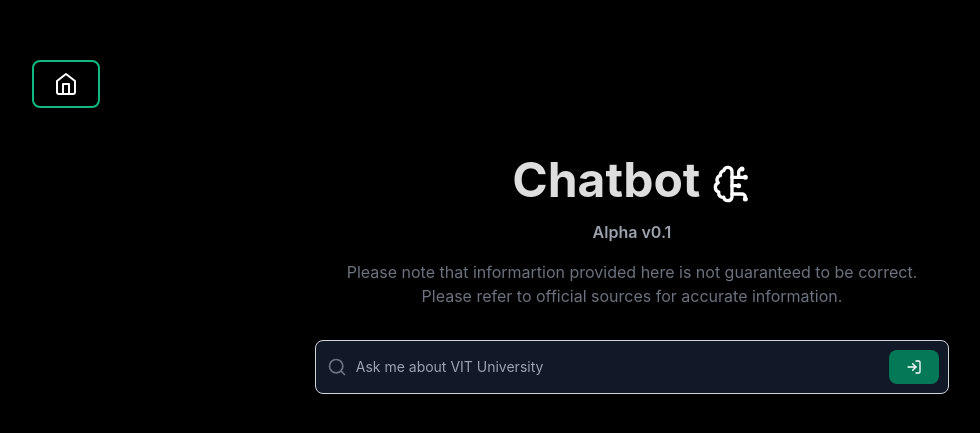
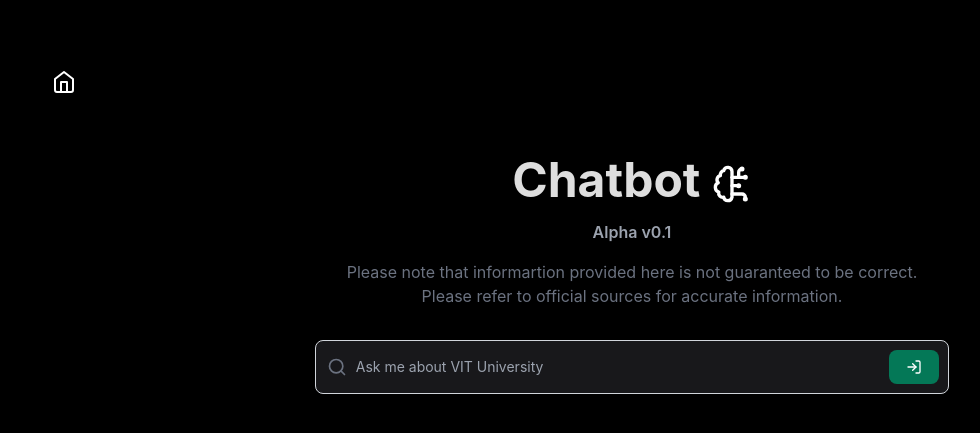
Before and after one commit to jha-adrs/chatbot_QA_frontend, a React (Vite) app: page /chat in a window 1280 px wide. Shown: the part 109-542 px from the top of the page, without its empty margins (8-988 px from the left). Built offline with nearby package versions, Linux system fonts and the light colour scheme.

Commit message:
Minor UI

```diff
--- a/src/components/questions/Chatbot.jsx
+++ b/src/components/questions/Chatbot.jsx
@@ -63,7 +63,7 @@
   return (
 
     <div className={`max-w-7xl mx-auto px-6 sm:px-12 lg:px-48 inset-0 `}>
-      <Link to='/dashboard' className='fixed top-{0.1rem} left-10 text-white border-2 border-primary-500 font-medium rounded-lg text-sm px-5 py-2.5 mr-2 mb-2 bg-transparent hover:bg-primary-800 hover:text-white'>
+      <Link to='/dashboard' className='fixed top-{0.1rem} left-10 text-white   font-medium rounded-lg text-sm px-5 py-2.5 mr-2 mb-2 bg-transparent hover:bg-zinc-900 hover:text-white'>
         <span className='flex flex-row'><HomeIcon/></span>
       </Link>
       <div className='p-16'>
@@ -96,7 +96,7 @@
             <input
               type='search'
               id='default-search'
-              className='block text-left w-full p-4 pl-10 text-sm text-gray-100 border border-gray-300 rounded-lg bg-gray-900 focus:ring-blue-500 focus:border-blue-500'
+              className='block text-left w-full p-4 pl-10 text-sm text-gray-100 border border-gray-300 rounded-lg bg-zinc-900 focus:ring-primary-500 '
               placeholder='Ask me about VIT University'
               onChange={(e) => setQuestion(e.target.value)}
               onKeyDown={(e) => {
```
